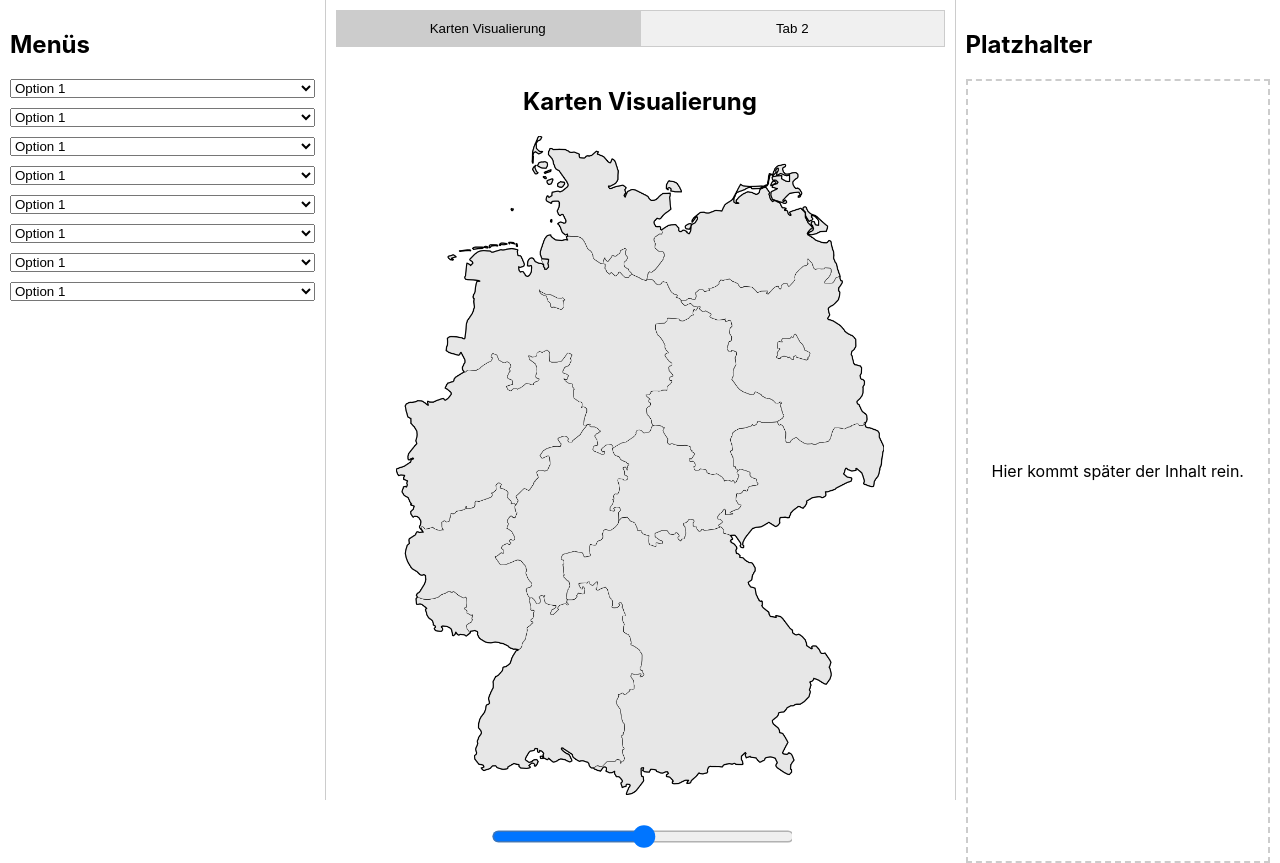
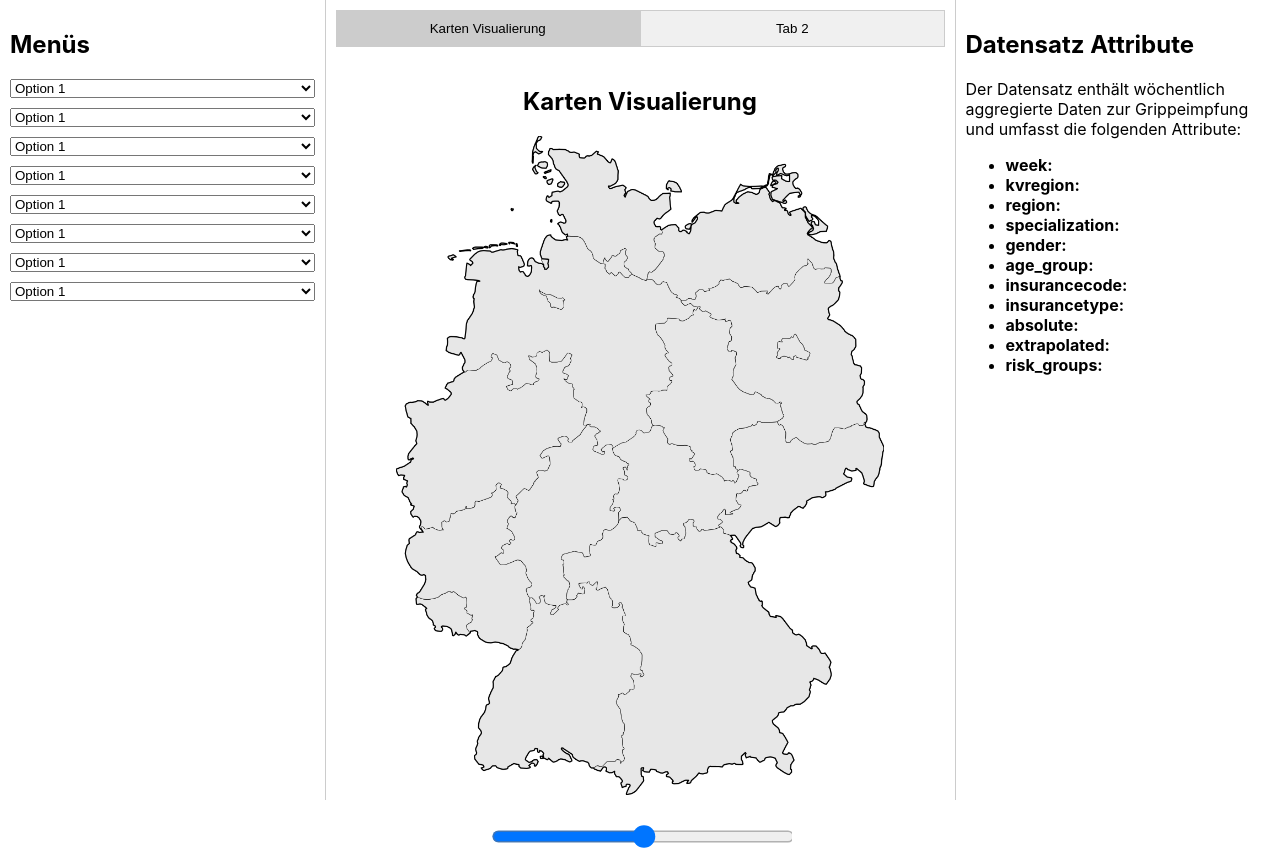
Before and after one commit to mnkrave/DatathonStads, a React (Create React App) app in the folder frontend/: page / in a window 1280 px wide. Built offline with nearby package versions, Linux system fonts and the light colour scheme.

Commit message:
init App.js

```diff
--- a/frontend/src/App.js
+++ b/frontend/src/App.js
@@ -36,7 +36,7 @@ function App() {
                   padding: '10px',
                   backgroundColor: activeTab === 0 ? '#ccc' : '#f0f0f0',
                   border: '1px solid #ccc',
-                  cursor: 'pointer'
+                  cursor: 'pointer',
                 }}
             >
               Karten Visualierung
@@ -48,7 +48,7 @@ function App() {
                   padding: '10px',
                   backgroundColor: activeTab === 1 ? '#ccc' : '#f0f0f0',
                   border: '1px solid #ccc',
-                  cursor: 'pointer'
+                  cursor: 'pointer',
                 }}
             >
               Tab 2
@@ -62,7 +62,7 @@ function App() {
                     display: 'flex',
                     flexDirection: 'column',
                     alignItems: 'center',
-                    textAlign: 'center'
+                    textAlign: 'center',
                   }}
               >
                 <h2>Karten Visualierung</h2>
@@ -101,7 +101,7 @@ function App() {
                     flexDirection: 'column',
                     alignItems: 'center',
                     justifyContent: 'center',
-                    height: '100%'
+                    height: '100%',
                   }}
               >
                 {/* Platzhalter für den zweiten Tab */}
@@ -111,20 +111,48 @@ function App() {
           )}
         </div>
 
-        {/* Rechte Spalte: Platzhalter */}
-        <div style={{ flex: 1, padding: '10px' }}>
-          <h2>Platzhalter</h2>
-          <div
-              style={{
-                border: '2px dashed #ccc',
-                height: '100%',
-                display: 'flex',
-                alignItems: 'center',
-                justifyContent: 'center'
-              }}
-          >
-            <p>Hier kommt später der Inhalt rein.</p>
-          </div>
+        {/* Rechte Spalte: Datensatz Attribute */}
+        <div style={{ flex: 1, padding: '10px', overflowY: 'auto' }}>
+          <h2>Datensatz Attribute</h2>
+          <p>
+            Der Datensatz enthält wöchentlich aggregierte Daten zur Grippeimpfung und umfasst die folgenden Attribute:
+          </p>
+          <ul>
+            <li>
+              <strong>week:</strong>
+            </li>
+            <li>
+              <strong>kvregion:</strong>
+            </li>
+            <li>
+              <strong>region:</strong>
+            </li>
+            <li>
+              <strong>specialization:</strong>
+
+            </li>
+            <li>
+              <strong>gender:</strong>
+            </li>
+            <li>
+              <strong>age_group:</strong>
+            </li>
+            <li>
+              <strong>insurancecode:</strong>
+            </li>
+            <li>
+              <strong>insurancetype:</strong>
+            </li>
+            <li>
+              <strong>absolute:</strong>
+            </li>
+            <li>
+              <strong>extrapolated:</strong>
+            </li>
+            <li>
+              <strong>risk_groups:</strong>
+            </li>
+          </ul>
         </div>
       </div>
   );
```
